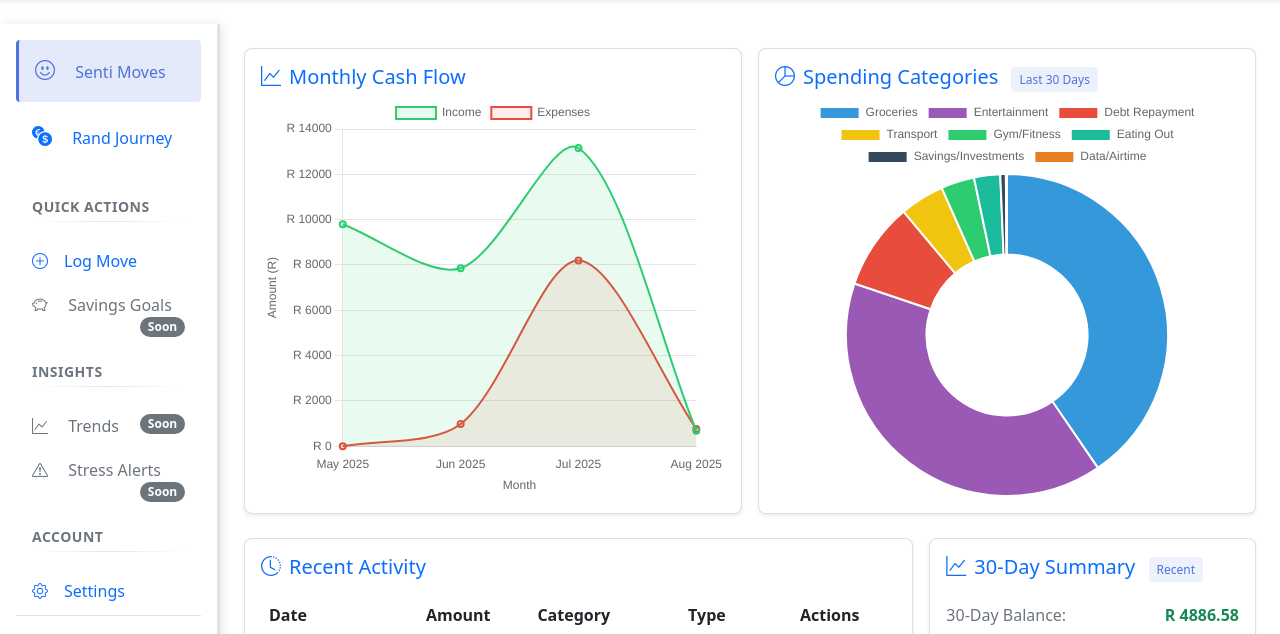
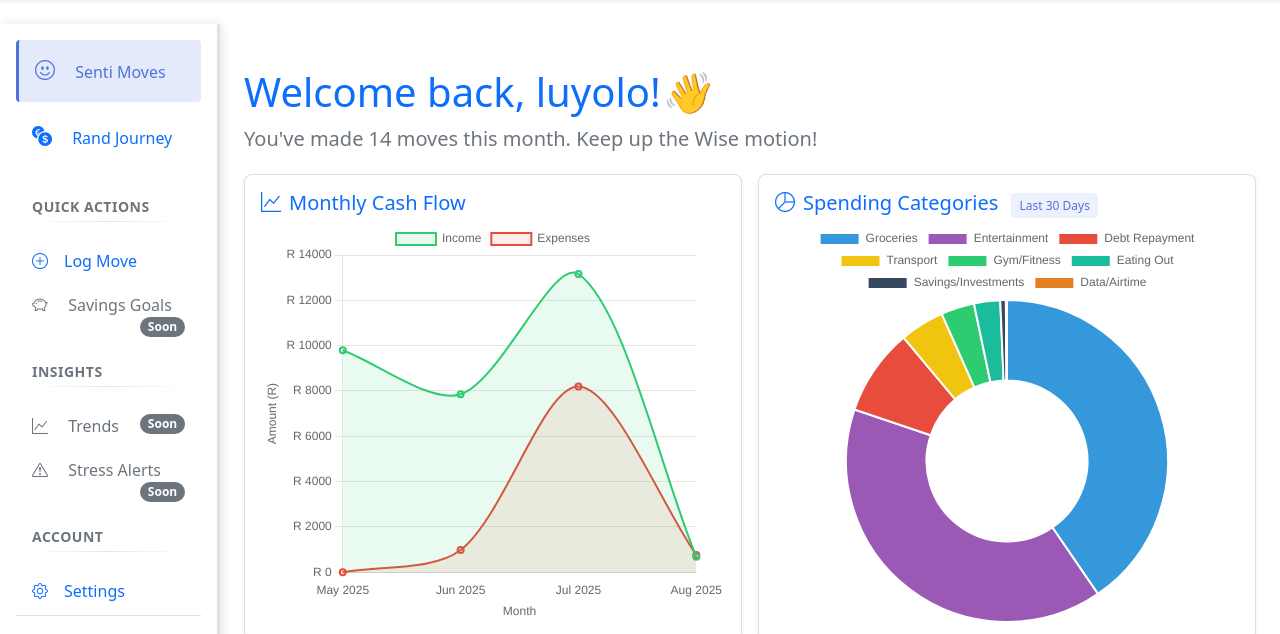
Before and after one commit to Liyema04/Personal-finance-tracker, a Django app: page /dashboard in a window 1280 px wide. Shown: the part 89-723 px from the top of the page. Run offline with Django 5.2, Linux system fonts and the light colour scheme; a user stored in the database is signed in; data comes from the database, SQL or seed files in the repository; both versions use the stored data as it was after the commit; some libraries are stand-ins or nearby versions.

Commit message:
Personal Finance Tracker App
- User message added in Dashboard temp
- current month moves added to views, and displayed

```diff
--- a/src/transactions/templates/transactions/dashboard.html
+++ b/src/transactions/templates/transactions/dashboard.html
@@ -16,6 +16,14 @@
     width: 100%;
     margin: 0 auto;
     overflow: hidden;
+  }
+
+  .user-message-block {
+    display: flex;
+    justify-content: flex-start;
+    align-items: start;
+    padding: 10px 0;
+    margin: 10px 0;
   }
 
   @media (max-width: 768px) {
@@ -51,6 +59,12 @@
   <!-- REMOVE THE DUPLICATE SIDEBAR - Use the one from base template -->
 <!-- Dashboard Content -->
 <main class="tracker-main-content p-4 flex-grow-1">
+  <section class="user-message-block">
+    <div class="message-items">
+      <h1 class="welcome-title text-primary">Welcome back, {{ request.user }}!<i>👋</i></h1>
+      <span class="welcome-text fs-5 fw-medium text-secondary">You've made {{ current_month_moves }} moves this month. Keep up the Wise motion!</span>
+    </div>
+  </section>
   <!-- Charts Row -->
   <div class="row g-3 mb-4">
     <!-- Monthly Cash Flow Chart -->
--- a/src/transactions/views.py
+++ b/src/transactions/views.py
@@ -82,6 +82,8 @@ def transactions_logout_user(request):
     return redirect('login')
 
 # Transaction CRUD Views
+
+# Add transaction
 @login_required(login_url='login')
 def transactions_add_transaction_page(request):
     if request.method == "POST":
@@ -96,6 +98,7 @@ def transactions_add_transaction_page(request):
         form = TransactionForm()
     return render(request, "transactions/add_transaction.html", {"form": form})
 
+# Edit transaction
 @login_required(login_url='login')
 def transactions_edit_transaction_page(request, transaction_id):
     transaction = get_object_or_404(Transaction, id=transaction_id, user=request.user) # (transaction.user = request.user)
@@ -110,6 +113,7 @@ def transactions_edit_transaction_page(request, transaction_id):
         form = TransactionForm(instance=transaction) # Pre-update
         return render(request, "transactions/edit_transaction.html", {"form": form, "transaction": transaction})
 
+# Delete Transaction
 @login_required(login_url='login')
 def transactions_delete_transaction_page(request, transaction_id):
     transaction = get_object_or_404(Transaction, id=transaction_id, user=request.user) # same as update
@@ -136,6 +140,12 @@ def transactions_user_dashboard(request):
     current_month_start = today.replace(day=1)
 
     transactions = Transaction.objects.filter(user=request.user)
+
+    # Current Month Moves
+    current_month_transactions = transactions.filter(
+        date__month = datetime.now().month,
+        date__year = datetime.now().year
+    ).count()
 
     # Calc totals using Django's aggregate() for better performance
     totals = transactions.aggregate(
@@ -177,7 +187,6 @@ def transactions_user_dashboard(request):
     current_month_income = totals['current_month_income'] or 0
     current_month_expenses = totals['current_month_expenses'] or 0
 
-
     # Monthly totals for line chart  - ensure None values are converted to 0
     monthly_totals = transactions.annotate(
         month = TruncMonth('date')).values('month').annotate(
@@ -218,6 +227,7 @@ def transactions_user_dashboard(request):
         'last_30_days_expenses': float(last_30_days_expenses), # Last 30 days for summary
         'last_30_days_balance': float(last_30_days_income - last_30_days_expenses), # Last 30 days balance
         'current_month_net': float(current_month_income - current_month_expenses),
+        'current_month_moves': current_month_transactions,
         'balance': float(total_income - total_expenses) # Lifetime balance
     }
 
```
Also changed, not shown: src/db.sqlite3.
